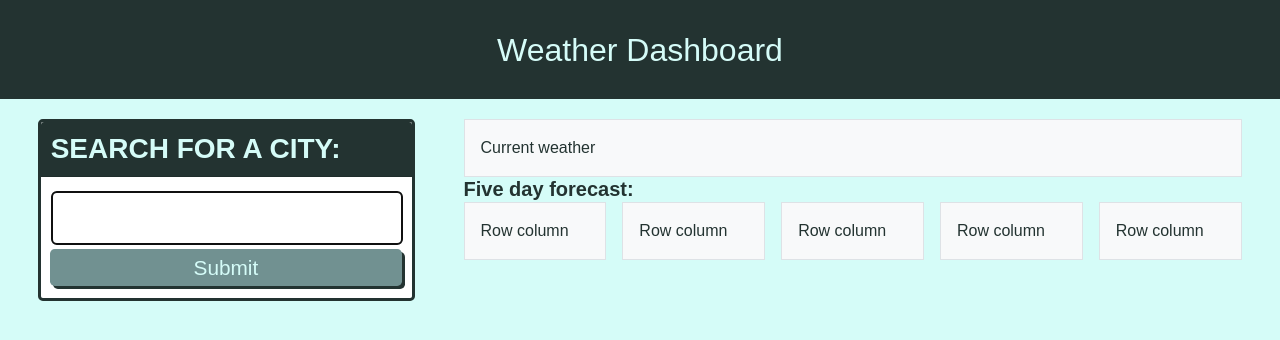
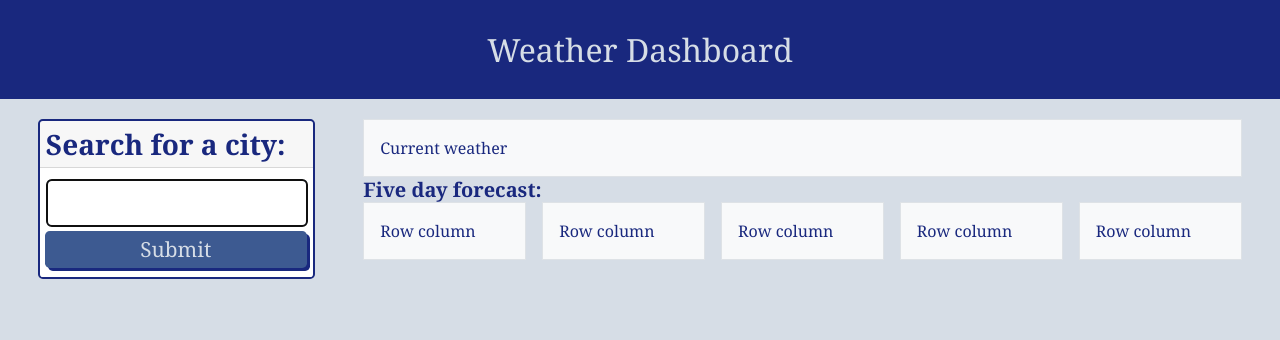
Before and after one commit to chaitra-srinivas/Weather-Dashboard, a plain HTML site: page index.html in a window 1280 px wide. Drawn offline with nearby package versions, Linux system fonts and the light colour scheme.

Commit message:
Updated stylesheet

```diff
--- a/assets/css/style.css
+++ b/assets/css/style.css
@@ -1,9 +1,9 @@
 :root {
-    --primary: #d5fcf8;
-    --secondary: #addde4;
-    --tertiary: #8eb1b1;
-    --light-dark: #719191;
-    --dark: #233331;
+    --primary: #d6dde6;
+    --secondary: #a7b5dd;
+    --tertiary: #5f819c;
+    --light-dark: #3d5a91;
+    --dark: #19287e;
     --border-radius: 0.3rem;
   }
 
@@ -15,7 +15,7 @@
     background-color: var(--primary);
     margin: 0;
     padding: 0;
-    font-family: 'IBM Plex Sans', sans-serif;
+    font-family: Georgia, 'Times New Roman', Times, serif, sans-serif;
     color: var(--dark);
     line-height: 1.5;
     font-size: 16px;
@@ -80,7 +80,7 @@ h1,
     display: inline-block;
     width: auto;
     margin-top: 20px;
-    padding: 15px;
+    padding: 5%;
     text-decoration: none;
     font-size: 1.2rem;
   }
@@ -138,19 +138,18 @@ h1,
   /* CARDS */
   .card {
     margin: 0 0 20px 0;
-    border: 3px solid var(--dark);
+    border: 2px solid var(--dark);
     border-radius: var(--border-radius);
   }
 
   .card-header {
-    color: var(--primary);
-    background-color: var(--dark);
-    padding: 2.5%;
+    color: var(--dark);
+    padding: 2%;
     border-radius: calc(0.18rem - 1px) calc(0.18rem - 1px) 0 0;
   }
 
   .card-body {
-    padding: 2.5%;
+    padding: 2%;
   }
 
   /* FORM */
@@ -161,7 +160,7 @@ h1,
   }
 
   .form-label {
-    font-size: 1.1rem;
+    font-size: 0.5rem;
     margin: 0 0 0 5px;
   }
 
@@ -183,10 +182,7 @@ h1,
     min-width: 100vw;
   }
 
-  /* FONT UTILS */
-  .text-uppercase {
-    text-transform: uppercase;
-  }
+
 
   /* FLEX CONTENT */
   .flex-row {
--- a/index.html
+++ b/index.html
@@ -16,11 +16,11 @@
                    <span id="header-title">Weather Dashboard</span>
      </nav>
     <main class="flex-row justify-space-between">
-        <div class="col-12 col-md-4">
+        <div class="col-12 col-md-3">
             <div class="card">
-                <h3 class="card-header text-uppercase">Search for a city:</h3>
+                <h3 class="card-header">Search for a city:</h3>
                 <form id="user-form" class="card-body">
-                    <input name="username" id="username" type="text" autofocus="true" class="form-input" />
+                    <input name="city" id="city-name" type="text" autofocus="true" class="form-input" />
                     <button type="submit" class="btn">Submit</button>
                 </form>
             </div>
@@ -31,7 +31,7 @@
             </div>
         </div>
 
-        <div class="col-12 col-md-8">
+        <div class="col-12 col-md-9">
             <div class="row g-2">
                 <div class="col-12">
                     <div class="p-3 border bg-light">Current weather</div>
```
